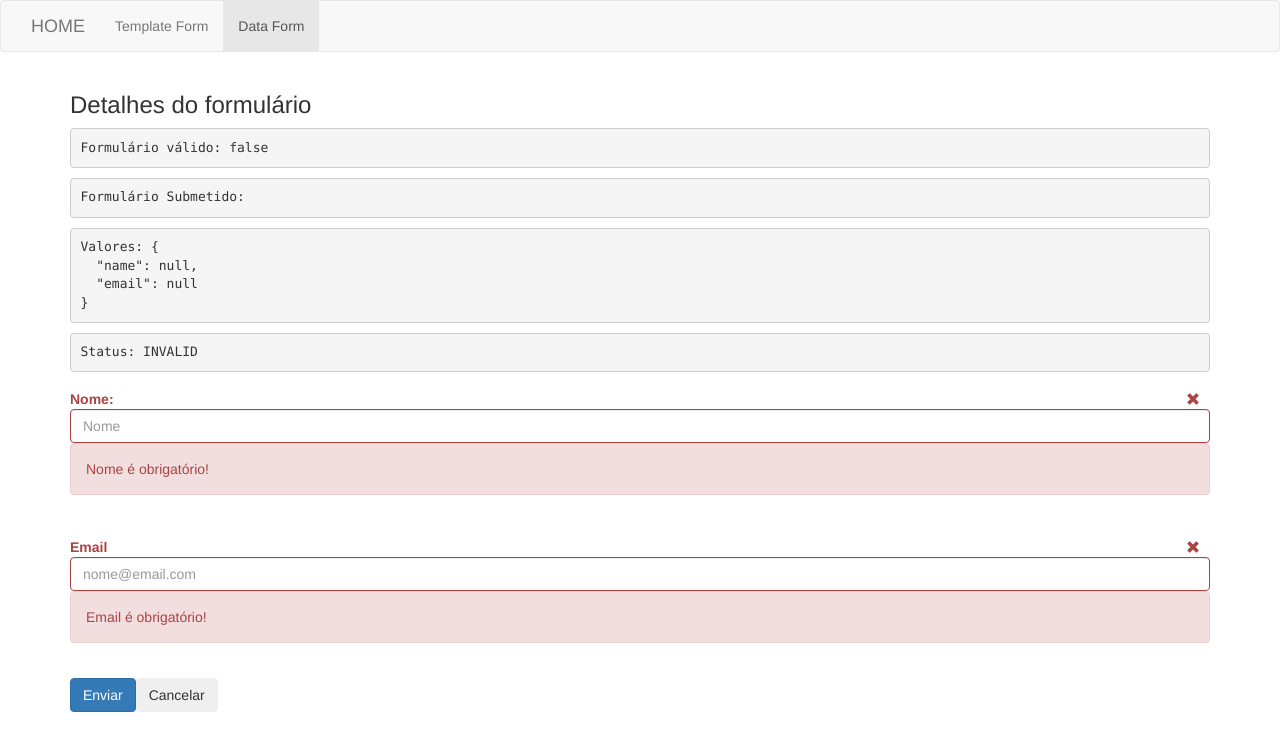
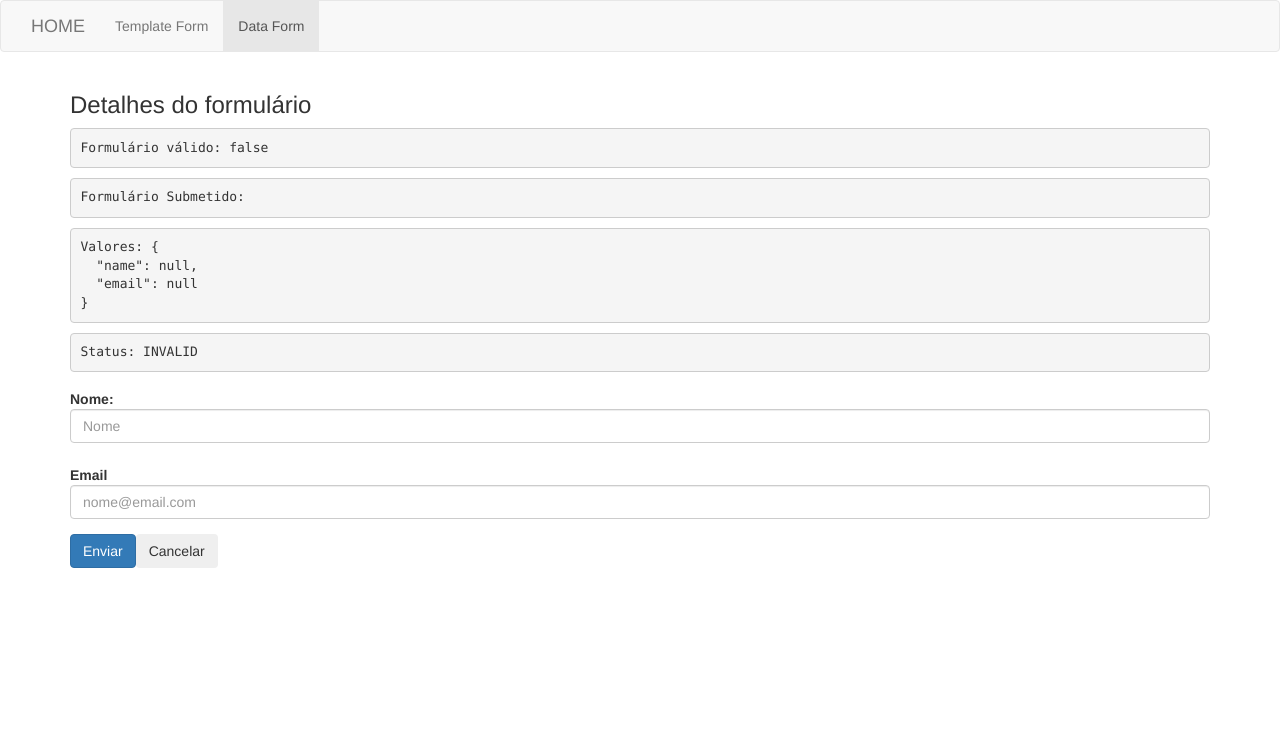
Before and after one commit to Gthalles/angular-forms, an Angular app: page /data-driven in a window 1280 px wide. Shown: the top 750 px of the page. Built offline with nearby package versions, Linux system fonts and the light colour scheme.

Commit message:
Refatorando funçoes de validaçao para campos do formulario data-driven

```diff
--- a/src/app/data-driven/data-driven.component.html
+++ b/src/app/data-driven/data-driven.component.html
@@ -1,5 +1,4 @@
 <form class="form-horizontal" [formGroup]="form" (ngSubmit)="onSubmit(form)">
-
   <app-form-debug [form]="form"></app-form-debug>
 
   <div class="form-group" [ngClass]="applyErrorStyle('name')">
@@ -14,7 +13,8 @@
     <div class="col-sm-12">
       <label for="email" class="control-label">Email</label>
       <input type="text" id="email" class="form-control" placeholder="nome@email.com" formControlName="email">
-      <app-input-control-errors [showError]="validAndTouched('email')" errorMessage="Email é obrigatório!"></app-input-control-errors>
+      <app-input-control-errors [showError]="validAndTouched('email')" errorMessage="Email é obrigatório!">
+      </app-input-control-errors>
       <app-input-control-errors [showError]="verifyEmail()" errorMessage="Email inválido!"></app-input-control-errors>
     </div>
   </div>
--- a/src/app/data-driven/data-driven.component.ts
+++ b/src/app/data-driven/data-driven.component.ts
@@ -10,24 +10,24 @@ import { FormGroup, FormBuilder, FormControl, Validators } from '@angular/forms'
 export class DataDrivenComponent implements OnInit {
   form!: FormGroup;
 
-  validAndTouched(inputField: any){
-    let result: boolean;
-    result = true;
-    if(this.form.get(inputField)?.valid && this.form.get(inputField)?.touched){
-      result = false;
-    }
-    console.log("result = " + result);
-    console.log("field valid: " + this.form.get(inputField)?.valid);
-    return result;
+  validAndTouched(inputField: any) {
+    let field: any = this.form.get(inputField);
+
+    if (field?.invalid && field.untouched) // Retorna falso mesmo com o campo inválido pois o mesmo ainda não foi focado
+      return false;
+    else if (field?.invalid && field.touched) // Única possibilidade para mostrar erros: campo inválido e tocado (focado em algum momento)
+      return true;
+    else
+      return false;
   }
 
-  verifyEmail(): any{
-    let campoEmail = this.form.get('email');
+  verifyEmail() {
+    let emailField = this.form?.get('email');
 
-
-    if(campoEmail?.errors){
-      return campoEmail?.errors.required && campoEmail?.touched;
+    if (emailField?.errors) {
+      return emailField?.errors.required && emailField?.touched;
     }
+    return false;
   }
 
   applyErrorStyle(inputField: any) {
@@ -38,31 +38,31 @@ export class DataDrivenComponent implements OnInit {
   }
 
   reset() {
-    this.form.reset();
+    this.form?.reset();
   }
 
   constructor(
     private formBuilder: FormBuilder,
     private http: HttpClient
-  ) {}
+  ) { }
 
   ngOnInit(): void {
     /*
-    this.form = new FormGroup({
+    this.form? = new FormGroup({
       name: new FormControl(null),
       email: new FormControl(null),
     });
     */
     this.form = this.formBuilder.group({
       name: [null, [Validators.required, Validators.minLength(3), Validators.maxLength(25)]],
-      email: [null, Validators.pattern("[a-z0-9!#$%&'*+/=?^_`{|}~-]+(?:\.[a-z0-9!#$%&'*+/=?^_`{|}~-]+)*@(?:[a-z0-9](?:[a-z0-9-]*[a-z0-9])?\.)+[a-z0-9](?:[a-z0-9-]*[a-z0-9])?")]
+      email: [null, [Validators.required, Validators.pattern("[a-z0-9!#$%&'*+/=?^_`{|}~-]+(?:\.[a-z0-9!#$%&'*+/=?^_`{|}~-]+)*@(?:[a-z0-9](?:[a-z0-9-]*[a-z0-9])?\.)+[a-z0-9](?:[a-z0-9-]*[a-z0-9])?")]]
     });
   }
 
   onSubmit(form: FormGroup) {
     console.log(this.form);
 
-    this.http.post('https://httpbin.org/post', JSON.stringify(this.form.value))
+    this.http.post('https://httpbin.org/post', JSON.stringify(this.form?.value))
       .subscribe((data: any) => {
         console.log(data);
         this.reset();
```
Lines whose indentation alone changed are shown as unchanged.
